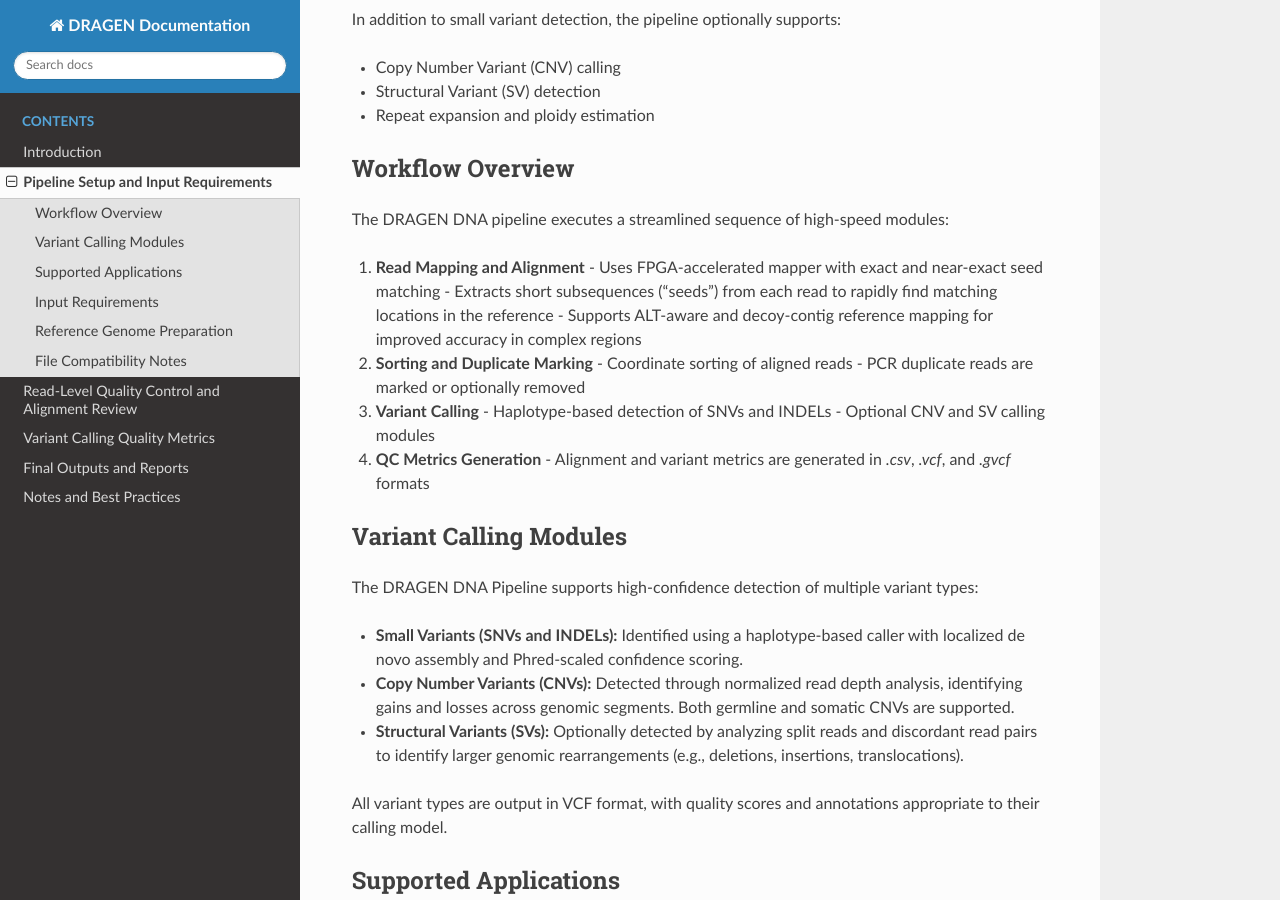
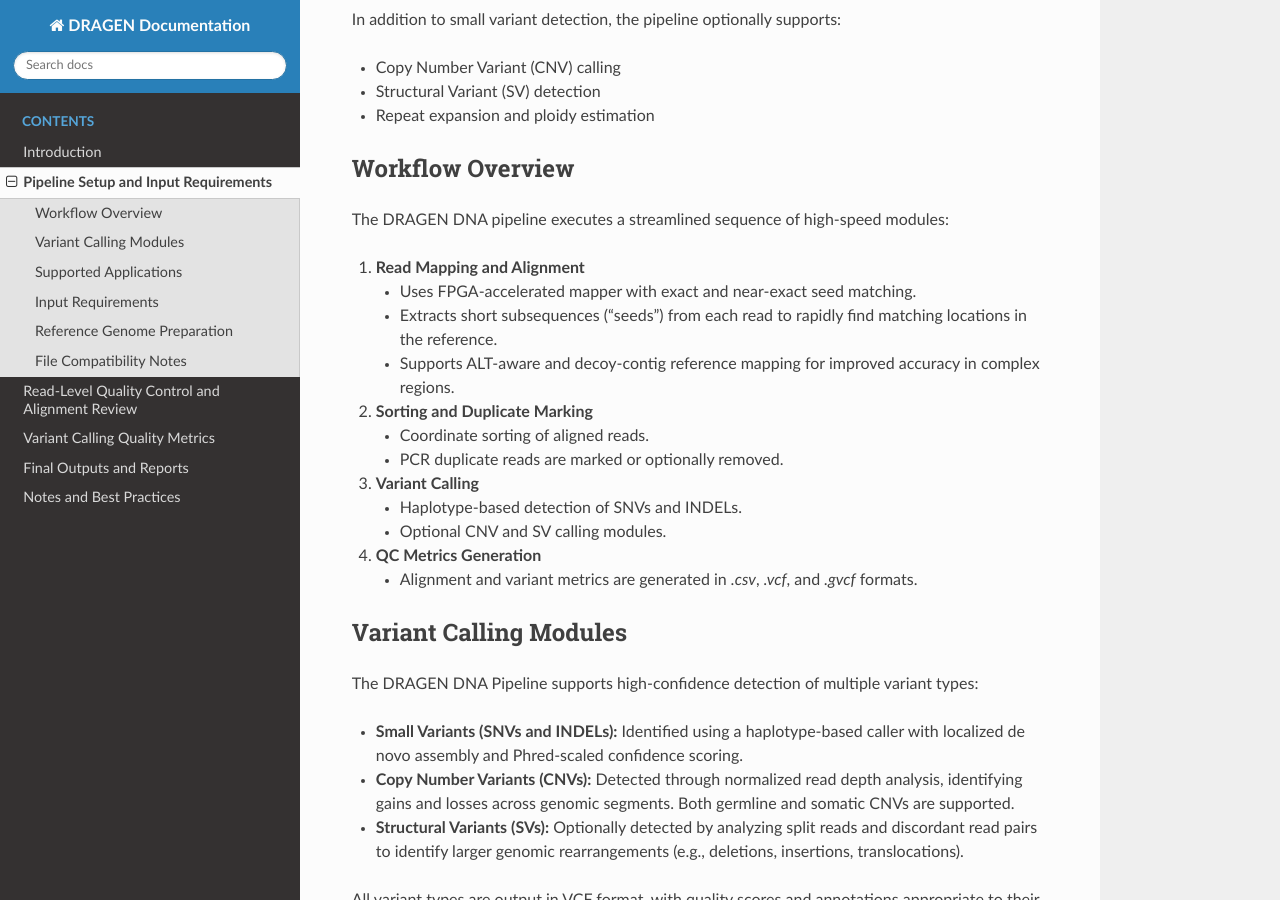
Before and after one commit to annazacharia27/dragen-docs, a Sphinx documentation site: the page built from ngs_study_docs/source/pipeline_overview.rst, in a window 1280 px wide and 900 px high, scrolled down 368 px. Built offline with Sphinx 7.4.7 and the Read the Docs theme 3.1.0, drawn with Linux system fonts in a browser that asks for light colours.

Commit message:
Fix to line gap issue

```diff
--- a/ngs_study_docs/source/introduction.rst
+++ b/ngs_study_docs/source/introduction.rst
@@ -10,9 +10,9 @@
 For example, processing a whole human genome at 30x coverage that can take 10+ hours with conventional
 software can be completed in under 30 minutes using DRAGEN.
 
-This guide is designed for researchers, clinical bioinformaticians, and quality assurance teams who work with sequencing data, such as FASTQ or BAM files, for the detection of germline or somatic DNA variants.
+This guide is designed for researchers, clinical bioinformaticians, and quality assurance teams who work with sequencing data, such as FASTQ or BAM files for genomic analysis. It outlines procedures and quality metrics for read alignment, variant detection (germline and somatic), and result interpretation using the DRAGEN DNA Pipeline.
 
-It provides guidance on:
+The document provides guidance on:
 
 - Preparing input files and reference genomes
 - Assessing the quality of raw sequencing reads
--- a/ngs_study_docs/source/pipeline_overview.rst
+++ b/ngs_study_docs/source/pipeline_overview.rst
@@ -20,20 +20,24 @@
 The DRAGEN DNA pipeline executes a streamlined sequence of high-speed modules:
 
 1. **Read Mapping and Alignment**
-   - Uses FPGA-accelerated mapper with exact and near-exact seed matching
-   - Extracts short subsequences ("seeds") from each read to rapidly find matching locations in the reference
-   - Supports ALT-aware and decoy-contig reference mapping for improved accuracy in complex regions
+
+   - Uses FPGA-accelerated mapper with exact and near-exact seed matching.
+   - Extracts short subsequences ("seeds") from each read to rapidly find matching locations in the reference.
+   - Supports ALT-aware and decoy-contig reference mapping for improved accuracy in complex regions.
 
 2. **Sorting and Duplicate Marking**
-   - Coordinate sorting of aligned reads
-   - PCR duplicate reads are marked or optionally removed
+
+   - Coordinate sorting of aligned reads.
+   - PCR duplicate reads are marked or optionally removed.
 
 3. **Variant Calling**
-   - Haplotype-based detection of SNVs and INDELs
-   - Optional CNV and SV calling modules
+
+   - Haplotype-based detection of SNVs and INDELs.
+   - Optional CNV and SV calling modules.
 
 4. **QC Metrics Generation**
-   - Alignment and variant metrics are generated in `.csv`, `.vcf`, and `.gvcf` formats
+
+   - Alignment and variant metrics are generated in `.csv`, `.vcf`, and `.gvcf` formats.
 
 
 Variant Calling Modules
--- a/ngs_study_docs/source/variant_calling.rst
+++ b/ngs_study_docs/source/variant_calling.rst
@@ -14,16 +14,20 @@
 - **Reads processed**: Input reads used for variant calling (duplicates/off-target reads excluded)
 - **Total variants**: Combined count of SNPs, MNPs, and INDELs
 - **Variant types**:
+
   - SNPs (Single Nucleotide Polymorphisms)
   - INDELs (Insertions and Deletions)
   - MNPs (Multi-nucleotide polymorphisms)
 - **Biallelic vs. Multiallelic**:
+
   - Biallelic: One alternate allele
   - Multiallelic: ≥2 alternate alleles
 - **Zygosity**:
+
   - Heterozygous vs. Homozygous variant counts
   - Het/Hom ratio: Indicates genotype balance
 - **SNP Classification**:
+
   - Transitions (Ti): A↔G, C↔T
   - Transversions (Tv): Purine↔Pyrimidine
   - Ti/Tv Ratio: Higher ratio suggests higher variant calling specificity
```
